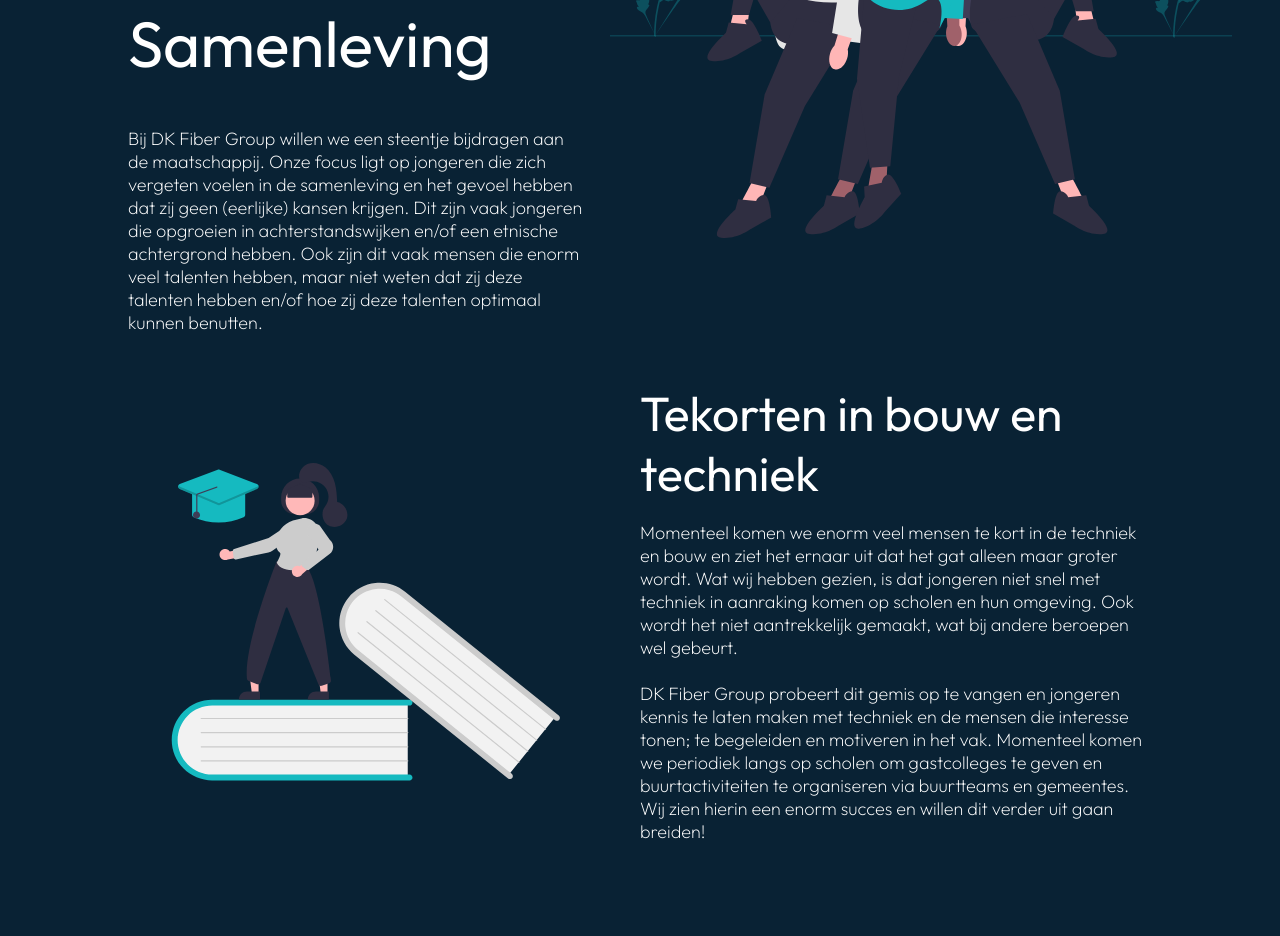
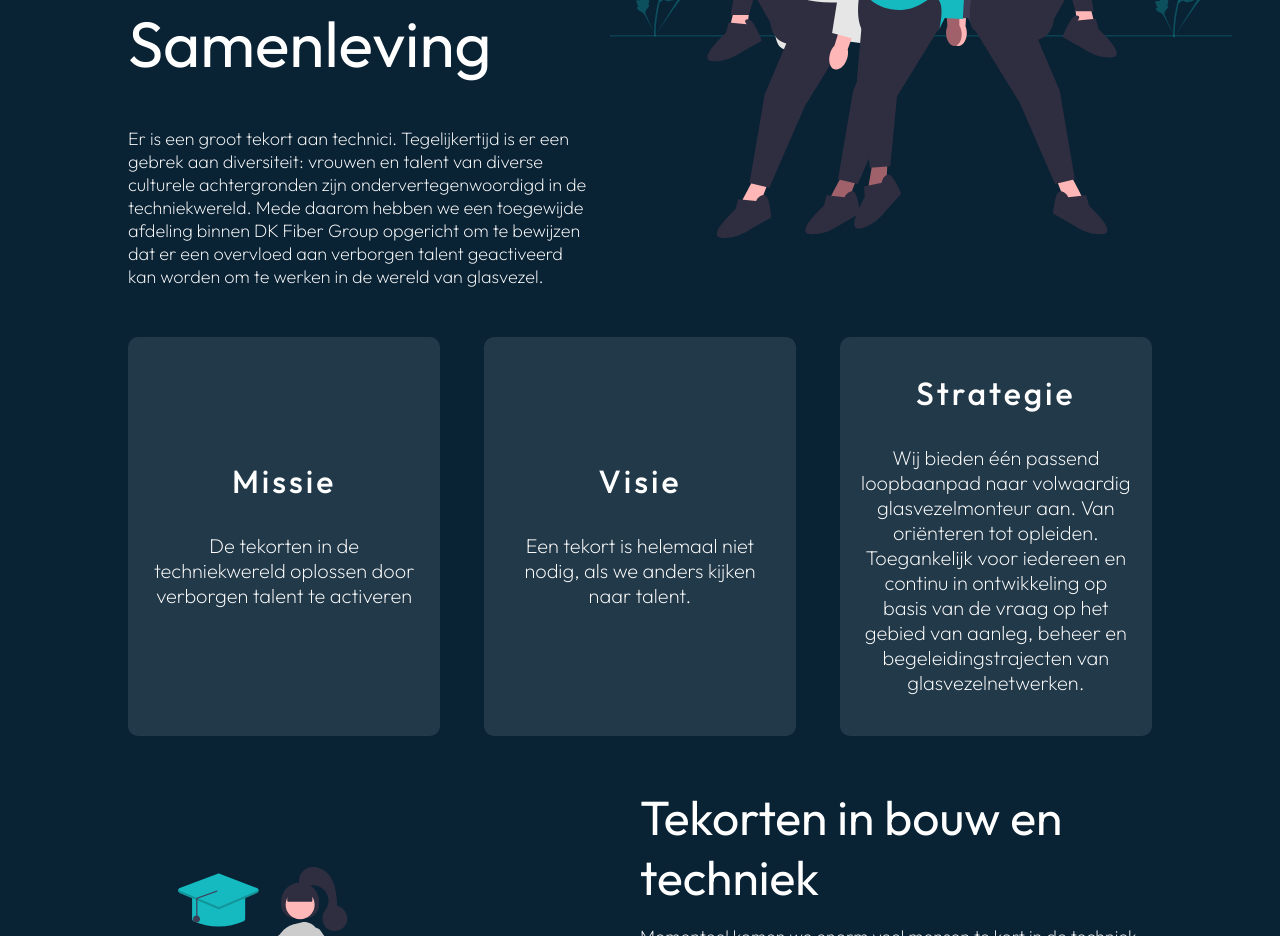
Before and after one commit to Tarik-Kada/rachid_web, a React (Create React App) app: page /maatschappelijk in a window 1280 px wide. Shown: the part 340-1276 px from the top of the page. Built offline with nearby package versions, Linux system fonts and the light colour scheme.

Commit message:
updated maatschappelijk page

```diff
--- /dev/null
+++ b/src/components/styles/Block.module.css
@@ -0,0 +1,39 @@
+.container {
+  width: 26.5%;
+  background-color: #223949;
+  border-radius: 10px;
+  padding: 2%;
+  display: flex;
+  align-items: center;
+  justify-content: center;
+  flex-direction: column;
+}
+
+.content {
+  display: flex;
+  flex-direction: column;
+  align-items: center;
+}
+
+.text {
+  text-align: center;
+}
+
+.text > p {
+  font-size: 1.25rem !important;
+}
+
+h3 {
+  font-size: 2rem;
+  font-weight: 500;
+  letter-spacing: 3px;
+  margin-top: 0.5em;
+}
+
+@media screen and (max-width: 1250px) {
+  .container {
+    max-width: 25rem;
+    width: 100%;
+    margin: 2% 0;
+  }
+}
--- a/src/components/styles/Pages.module.css
+++ b/src/components/styles/Pages.module.css
@@ -87,6 +87,12 @@ h2 {
   margin-bottom: 10%;
 }
 
+.block_container {
+  display: flex;
+  justify-content: space-between;
+  margin-bottom: 5%;
+}
+
 p {
   max-width: 48ch;
 }
@@ -169,6 +175,11 @@ textarea:focus {
   }
 
   .dienst_container {
+    flex-direction: column;
+    align-items: center;
+  }
+
+  .block_container {
     flex-direction: column;
     align-items: center;
   }
@@ -266,6 +277,11 @@ textarea:focus {
     align-items: center;
   }
 
+  .block_container {
+    flex-direction: column;
+    align-items: center;
+  }
+
   /* .half {
     width: 100%;
     margin: 0 0 5% 0;
--- /dev/null
+++ b/src/components/ui/Block.js
@@ -0,0 +1,14 @@
+import classes from "../styles/Block.module.css";
+
+function Block(props) {
+  return <div className={classes.container}>
+    <div className={classes.content}>
+      <div className={classes.text}>
+        <h3>{props.title}</h3>
+        <p>{props.content}</p>
+      </div>
+    </div>
+  </div>;
+}
+
+export default Block;
--- a/src/pages/Maatschappelijk.js
+++ b/src/pages/Maatschappelijk.js
@@ -1,5 +1,6 @@
 import classes from "../components/styles/Pages.module.css";
 import AnimatedPage from "../components/layout/AnimatedPage";
+import Block from "../components/ui/Block";
 
 import coffee_break from "../images/coffee_break.svg";
 import certificate from "../images/certificate.svg";
@@ -20,14 +21,13 @@ function Maatschappelijk() {
             </h1>
             <div>
               <p>
-                Bij DK Fiber Group willen we een steentje bijdragen aan de
-                maatschappij. Onze focus ligt op jongeren die zich vergeten
-                voelen in de samenleving en het gevoel hebben dat zij geen
-                (eerlijke) kansen krijgen. Dit zijn vaak jongeren die opgroeien
-                in achterstandswijken en/of een etnische achtergrond hebben. Ook
-                zijn dit vaak mensen die enorm veel talenten hebben, maar niet
-                weten dat zij deze talenten hebben en/of hoe zij deze talenten
-                optimaal kunnen benutten.
+                Er is een groot tekort aan technici. Tegelijkertijd is er een
+                gebrek aan diversiteit: vrouwen en talent van diverse culturele
+                achtergronden zijn ondervertegenwoordigd in de techniekwereld.
+                Mede daarom hebben we een toegewijde afdeling binnen DK Fiber
+                Group opgericht om te bewijzen dat er een overvloed aan
+                verborgen talent geactiveerd kan worden om te werken in de
+                wereld van glasvezel.
               </p>
             </div>
           </div>
@@ -39,7 +39,25 @@ function Maatschappelijk() {
             ></img>
           </div>
         </div>
-
+        {/* Missie, visie en strategie */}
+        <div className={classes.block_container}>
+          <Block
+            title="Missie"
+            content="De tekorten in de techniekwereld oplossen door verborgen talent te activeren"
+          />
+          <Block
+            title="Visie"
+            content="Een tekort is helemaal niet nodig, als we anders kijken naar talent."
+          />
+          <Block
+            title="Strategie"
+            content="Wij bieden één passend loopbaanpad naar volwaardig
+            glasvezelmonteur aan. Van oriënteren tot opleiden.
+            Toegankelijk voor iedereen en continu in ontwikkeling op basis van
+            de vraag op het gebied van aanleg, beheer en begeleidingstrajecten
+            van glasvezelnetwerken."
+          />
+        </div>
         {/* Tekorte */}
         <div className={[classes.splitsection, classes.reverse].join(" ")}>
           <div
--- a/src/pages/OverOns.js
+++ b/src/pages/OverOns.js
@@ -33,8 +33,8 @@ function OverOns() {
                 glasvezelbedrijven van Nederland. Wij houden ons voornamelijk
                 bezig met het aanleggen, ontwerpen en beheren van
                 glasvezelnetwerken en verbindingen. Onze ambitie is om zoveel
-              mogelijk huishoudens en gemeentes te voorzien van een razendsnelle
-              glasvezelverbinding.
+                mogelijk huishoudens en gemeentes te voorzien van een
+                razendsnelle glasvezelverbinding.
               </p>
             </div>
           </div>
@@ -46,18 +46,22 @@ function OverOns() {
             <h2>Expertise en innovatie</h2>
             <p>
               De afgelopen jaren zijn wij in een razend tempo gegroeid. Hierdoor
-            zijn wij één van grootste specialisten op glasvezelgebied. Ons team
-            van specialisten houdt zich dagelijks bezig met de meest complexe
-            vraagstukken en wij bieden hierbij een gepaste oplossing. Op gebied
-            van glasvezel technologie is het van noodzaak om te blijven
-            innoveren en ontwikkelingen nauwlettend in de gaten te houden. Wij
-            investeren continu in materieel en kennis. Hierdoor blijven we
-            up-to-date en kunnen we onze klanten van het beste advies en
-            oplossingen voorzien.
+              zijn wij één van grootste specialisten op glasvezelgebied. Ons
+              team van specialisten houdt zich dagelijks bezig met de meest
+              complexe vraagstukken en wij bieden hierbij een gepaste oplossing.
+              Op gebied van glasvezel technologie is het van noodzaak om te
+              blijven innoveren en ontwikkelingen nauwlettend in de gaten te
+              houden. Wij investeren continu in materieel en kennis. Hierdoor
+              blijven we up-to-date en kunnen we onze klanten van het beste
+              advies en oplossingen voorzien.
             </p>
           </div>
           <div className={classes.half}>
-          <img src={compass_image} alt="A group of experts." className={classes.expert_image}></img>
+            <img
+              src={compass_image}
+              alt="A group of experts."
+              className={classes.expert_image}
+            ></img>
           </div>
         </div>
 
@@ -73,12 +77,13 @@ function OverOns() {
           <div className={classes.half}>
             <h2>Maatschappelijke bijdrage</h2>
             <p>
-            DK Fiber Group is niet de doorsnee glasvezelbedrijf. Wij houden ons
-            ook veel bezig met de maatschappij en kijken samen met onze partners
-            waar wij een steentje aan bij kunnen dragen. Momenteel helpen wij
-            zoekende jongeren in de arbeidsmarkt door middel van begeleiding en
-            kennis te laten maken met techniek. Wij staan voor elkaar klaar,
-            werken samen en denken ten allen tijden in oplossingen.
+              Er is een groot tekort aan technici. Tegelijkertijd is er een
+              gebrek aan diversiteit: vrouwen en talent van diverse culturele
+              achtergronden zijn ondervertegenwoordigd in de techniekwereld.
+              Mede daarom hebben we een toegewijde afdeling binnen DK Fiber
+              Group opgericht om te bewijzen dat er een overvloed aan verborgen
+              talent geactiveerd kan worden om te werken in de wereld van
+              glasvezel.
             </p>
             <LeesMeer target="/maatschappelijk" />
           </div>
```
Lines whose indentation alone changed are shown as unchanged.
